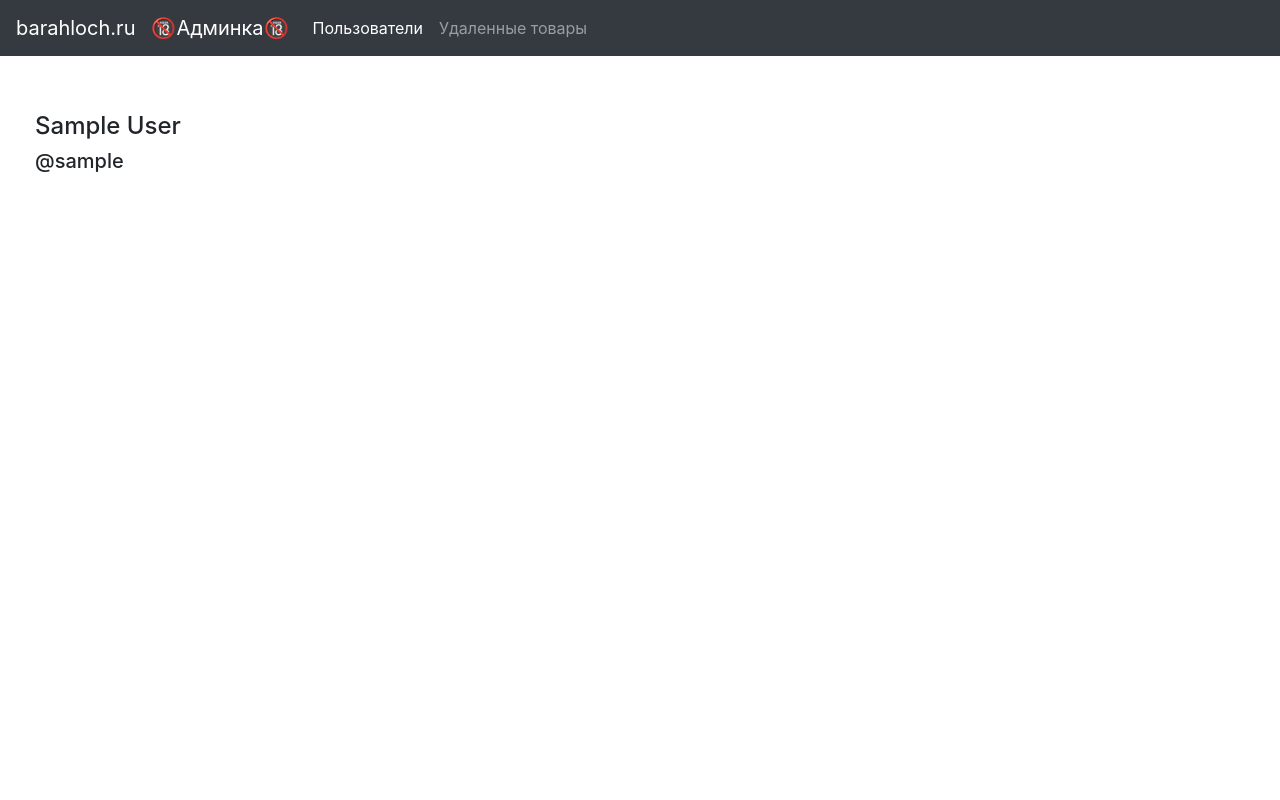
After one commit to fut33v/barahloch.ru, a Django app: page /adminka in a window 1280 px wide. The commit adds this page. Run offline with Django 3.2, Linux system fonts and the light colour scheme; the visitor is signed in with stand-in values (Sample User, id 1); data comes from the database, SQL or seed files in the repository; parts of the project's set-up code (start-up, migrations or seed data) failed here and were passed over; some libraries are stand-ins or nearby versions.

Commit message:
adminka added

```diff
--- a/barahloch/context_processors.py
+++ b/barahloch/context_processors.py
@@ -1,7 +1,7 @@
 from social_django.models import UserSocialAuth
 
 from barahloch.models import Sellers, TgSellers
-from barahlochannel.settings import DOMAIN, TELEGRAM_BOT_NAME
+from barahlochannel.settings import DOMAIN, TELEGRAM_BOT_NAME, CHANNEL_NAME
 
 
 def domain(request):
@@ -9,7 +9,8 @@ def domain(request):
 
 
 def telegram_bot_name(request):
-    return {'telegram_bot_name': TELEGRAM_BOT_NAME}
+    return {'telegram_bot_name': TELEGRAM_BOT_NAME,
+            'channel': CHANNEL_NAME}
 
 
 def sellers(request):
--- a/barahloch/static/style.css
+++ b/barahloch/static/style.css
@@ -92,15 +92,15 @@ header {
 .vk-logo {
     width: 3vw;
 }
-
 .vk-logo-sellers {
     width: 3vw;
 }
-
+.vk-logo-user {
+    width: 2vw;
+}
 .vk-logo-goods {
     width: 4vw;
 }
-
 .link-img {
     text-decoration: none !important;
 }
--- /dev/null
+++ b/barahloch/templates/admin/admin.html
@@ -0,0 +1,45 @@
+<!DOCTYPE html>
+
+{% load static %}
+
+<html lang="en">
+{% include "head.html" with title=Админка %}
+<body>
+{% include "admin/header.html" %}
+
+<div class="content">
+
+    <div class="container-fluid">
+        <div class="row row-cols-6">
+            {% for u in users %}
+            {% if forloop.counter0|divisibleby:6 %}
+        </div><br><div class="row row-cols-6">
+        {% endif %}
+        <div class="col-2">
+            <h4>{{u.first_name}} {{u.last_name}}</h4>
+            <h5>@{{u.username}}</h5>
+            {% if u.user_vk %}
+            <div class="mt-3">
+                <a href="https://vk.com/id{{u.user_vk.uid}}" class="text-decoration-none">
+                    <img class="vk-logo-user" src="{% static 'vk-logo.svg' %}" alt="ВКонтакте"/>
+                </a>
+                <span>@id{{u.user_vk.uid}}</span>
+            </div>
+            {% endif %}
+            {% if u.user_tg %}
+            <div class="mt-3">
+                <a href="https://t.me/{{u.user_tg.username}}" class="text-decoration-none">
+                    <img class="vk-logo-user" src="{% static 'tg-logo.svg' %}" alt="ВКонтакте"/>
+                </a>
+                <span>@id{{u.user_tg.uid}}</span>
+            </div>
+            {% endif %}
+        </div>
+        {% endfor %}
+        </div>
+    </div>
+
+</div>
+
+</body>
+</html>
--- /dev/null
+++ b/barahloch/templates/admin/header.html
@@ -0,0 +1,35 @@
+{% load static %}
+
+{% with request.resolver_match.view_name as view_name %}
+
+<header>
+    <nav class="navbar navbar-expand-xl navbar-dark bg-dark">
+
+        <a class="navbar-brand" href="/">barahloch.ru</a>
+        <span class="navbar-brand">🔞Админка🔞</span>
+
+        <ul class="navbar-nav mr-auto">
+
+            {% ifequal view_name "admin_view" %}
+            <li class="nav-item active">
+                {% else %}
+            <li class="nav-item">
+                {% endifequal %}
+                <a class="nav-link" href="{% url 'admin_view' %}">Пользователи<span class="sr-only">(current)</span></a>
+            </li>
+
+            {% ifequal view_name "admin_hidden_goods" %}
+            <li class="nav-item active">
+                {% else %}
+            <li class="nav-item">
+                {% endifequal %}
+                <a class="nav-link" href="{% url 'admin_hidden_goods' %}">Удаленные товары<span class="sr-only">(current)</span></a>
+            </li>
+
+
+        </ul>
+    </nav>
+</header>
+
+
+{% endwith %}
--- a/barahloch/templates/good_state.html
+++ b/barahloch/templates/good_state.html
@@ -1,8 +1,8 @@
 {% ifequal g.state 'SOLD' %}
-<div class="alert-success mb-0" role="alert">
+<div class="alert-secondary mb-0" role="alert">
 {% endifequal %}
 {% ifequal g.state 'SHOW' %}
-<div class="alert-primary mb-0" role="alert">
+<div class="alert-success mb-0" role="alert">
 {% endifequal %}
 {% ifequal g.state 'HIDDEN' %}
 <div class="alert-danger mb-0" role="alert">
--- a/barahloch/templates/header.html
+++ b/barahloch/templates/header.html
@@ -51,6 +51,12 @@
         <a class="nav-link" href="{% url 'goods_duplicates' %}">Дубликаты</a>
     </li>
 
+    {% if user.is_superuser %}
+    <li class="nav-item">
+        <a class="nav-link" href="{% url 'admin_view' %}">Админка</a>
+    </li>
+    {% endif %}
+
 </ul>
 
 <span class="navbar-text">
--- a/barahloch/templates/pagination.html
+++ b/barahloch/templates/pagination.html
@@ -1,3 +1,4 @@
+{% if page %}
 <div class="pagination-container">
     <nav>
         <ul class="pagination pagination-lg">
@@ -19,3 +20,4 @@
         </ul>
     </nav>
 </div>
+{% endif %}
--- a/barahloch/urls.py
+++ b/barahloch/urls.py
@@ -28,6 +28,9 @@ urlpatterns = [
     path('login', views.login_view, name='login_view'),
     path('logout', views.logout_view, name='logout_view'),
 
+    path('adminka', views.admin_view, name='admin_view'),
+    path('adminka/hidden_goods', views.admin_hidden_goods, name='admin_hidden_goods'),
+
     path('', include('social_django.urls')),
 
 ]
--- a/barahloch/views.py
+++ b/barahloch/views.py
@@ -7,14 +7,15 @@ from social_django.models import UserSocialAuth, AbstractUserSocialAuth
 from barahlochannel.settings import ChannelEnum
 from django.db.models import Count
 from django.contrib.auth import authenticate, login, logout
-from django.contrib.auth.decorators import login_required
+from django.contrib.auth.models import User
+from django.contrib.auth.decorators import login_required, user_passes_test
 
 from . import context_processors
-from .models import Sellers, BarahlochannelGoods, BarahlochannelAlbums, Groups, Cities, TgGoods, TgSellers, ProductStateEnum
+from .models import Sellers, VkGoods, BarahlochannelAlbums, Groups, Cities, TgGoods, TgSellers, ProductStateEnum
 
 from itertools import chain
 
-_GOODS = BarahlochannelGoods
+_GOODS = VkGoods
 _ALBUMS = BarahlochannelAlbums
 
 if settings.CHANNEL == ChannelEnum.FIX:
@@ -54,18 +55,18 @@ def process_product_buttons(request):
         owner_id = ow_ph_id[0]
         photo_id = ow_ph_id[1]
         try:
-            product = BarahlochannelGoods.objects.get(vk_owner_id=owner_id, vk_photo_id=photo_id)
-        except BarahlochannelGoods.DoesNotExist:
+            product = VkGoods.objects.get(vk_owner_id=owner_id, vk_photo_id=photo_id)
+        except VkGoods.DoesNotExist:
             product = None
 
     if not product:
         return
 
     products = None
-    if isinstance(product, BarahlochannelGoods):
-        products = BarahlochannelGoods.objects.filter(hash=product.hash)
+    if isinstance(product, VkGoods):
+        products = VkGoods.objects.filter(hash=product.hash)
     elif isinstance(product, TgGoods):
-        products = BarahlochannelGoods.objects.filter(hash=product.hash)
+        products = TgGoods.objects.filter(hash=product.hash)
 
     if not products:
         return
@@ -104,7 +105,7 @@ def sellers_list(request):
     sellers_for_goods = _GOODS.objects.values('seller_id')
 
     sellers = Sellers.objects.filter(vk_id__in=sellers_for_goods).order_by('vk_id')
-    sellers = sellers.annotate(counter=Count('barahlochannelgoods')).order_by('-counter')
+    sellers = sellers.annotate(counter=Count('vkgoods')).order_by('-counter')
 
     paginator = Paginator(sellers, 4*30)
     page_number = request.GET.get('page')
@@ -126,13 +127,12 @@ def seller_detail(request, pk):
             city = None
 
     paginator = Paginator(goods, 1*30)
-    channel = _CHANNEL
 
     page_number = request.GET.get('page')
     page_obj = paginator.get_page(page_number)
 
     return render(request, 'vkontakte/seller_detail.html', {
-        'seller': seller, 'goods': page_obj, 'city': city, 'channel': channel, 'pagination': True})
+        'seller': seller, 'goods': page_obj, 'city': city, 'pagination': True})
 
 
 def cities_list(request):
@@ -155,52 +155,40 @@ def city_page(request, pk):
     page_number = request.GET.get('page')
     page_obj = paginator.get_page(page_number)
 
-    channel = _CHANNEL
-
     return render(request, 'city/city_goods.html', {
-        'city': city, 'goods': page_obj, 'count': count, 'channel': channel, 'pagination': True})
+        'city': city, 'goods': page_obj, 'count': count, 'pagination': True})
 
 
 def city_sellers(request, pk):
     city = get_object_or_404(Cities, pk=pk)
     sellers_for_goods = _GOODS.objects.values('seller_id')
     sellers = Sellers.objects.filter(city_id=pk, vk_id__in=sellers_for_goods)
-    sellers = sellers.annotate(counter=Count('barahlochannelgoods')).order_by('-counter')
+    sellers = sellers.annotate(counter=Count('vkgoods')).order_by('-counter')
 
     return render(request, 'city/city_sellers.html', {'sellers': sellers, 'city': city})
 
 
 @process_product_buttons_decorator
 def goods_list(request):
-    goods = _GOODS.objects.exclude(state='HIDDEN').order_by('-date')
+    vk_goods = _GOODS.objects.exclude(state='HIDDEN').order_by('-date')
     tg_goods = TgGoods.objects.exclude(state='HIDDEN').order_by('-date')
 
-    goods = list(chain(tg_goods, goods))
+    goods = list(chain(tg_goods, vk_goods))
     goods.sort(key=lambda g: g.date, reverse=True)
 
     paginator = Paginator(goods, 11*3)
     page_number = request.GET.get('page')
     page_obj = paginator.get_page(page_number)
 
-    channel = _CHANNEL
-    # vk_user_id = None
-    # if request.user.is_authenticated:
-    #     user = request.user
-    #     try:
-    #         vk_user_id = int(user.social_auth.get(provider='vk-oauth2').uid)
-    #     except UserSocialAuth.DoesNotExist:
-    #         vk_user_id = None
-
     return render(request, 'goods_list.html', {
-        'goods': page_obj,
-        'channel': channel})
+        'goods': page_obj
+        })
 
 
 @process_product_buttons_decorator
 def goods_hash(request, photo_hash):
     goods = _GOODS.objects.filter(hash=photo_hash).order_by('-date')
-    channel = _CHANNEL
-    return render(request, 'goods_hash.html', {'goods': goods, 'channel': channel})
+    return render(request, 'goods_hash.html', {'goods': goods})
 
 
 @process_product_buttons_decorator
@@ -221,15 +209,12 @@ def goods_duplicates(request):
     page_number = request.GET.get('page')
     page_obj = paginator.get_page(page_number)
 
-    channel = _CHANNEL
-
-    return render(request, 'goods_duplicates.html', {'goods': page_obj, 'channel': channel})
+    return render(request, 'goods_duplicates.html', {'goods': page_obj})
 
 
 def good_detail(request, owner_id, photo_id):
     good = get_object_or_404(_GOODS, vk_owner_id=owner_id, vk_photo_id=photo_id)
-    channel = _CHANNEL
-    return render(request, 'vkontakte/good_detail.html', {'good': good, 'channel': channel})
+    return render(request, 'vkontakte/good_detail.html', {'good': good})
 
 
 def albums_list(request):
@@ -262,16 +247,12 @@ def telegram_goods_list(request):
     paginator = Paginator(goods, 11*3)
     page_number = request.GET.get('page')
     page_obj = paginator.get_page(page_number)
-
-    channel = _CHANNEL
-
-    return render(request, 'telegram/goods_list.html', {'goods': page_obj, 'channel': channel})
+    return render(request, 'telegram/goods_list.html', {'goods': page_obj})
 
 
 def telegram_good_detail(request, tg_post_id):
     good = get_object_or_404(TgGoods, tg_post_id=tg_post_id)
-    channel = _CHANNEL
-    return render(request, 'telegram/good_detail.html', {'good': good, 'channel': channel})
+    return render(request, 'telegram/good_detail.html', {'good': good})
 
 
 @process_product_buttons_decorator
@@ -282,9 +263,7 @@ def telegram_goods_category(request, category):
     page_number = request.GET.get('page')
     page_obj = paginator.get_page(page_number)
 
-    channel = _CHANNEL
-
-    return render(request, 'telegram/goods_list.html', {'goods': page_obj, 'channel': channel})
+    return render(request, 'telegram/goods_list.html', {'goods': page_obj})
 
 
 @process_product_buttons_decorator
@@ -293,16 +272,17 @@ def telegram_seller_detail(request, tg_user_id):
     goods = TgGoods.objects.filter(tg_user_id=seller.tg_user_id).order_by('-date')
 
     paginator = Paginator(goods, 1*30)
-    channel = _CHANNEL
-
     page_number = request.GET.get('page')
     page_obj = paginator.get_page(page_number)
 
     return render(request, 'telegram/seller_detail.html', {
-        'seller': seller, 'goods': page_obj, 'channel': channel, 'pagination': True})
+        'seller': seller, 'goods': page_obj, 'pagination': True})
 
 
 def login_view(request):
+    if request.user.is_authenticated:
+        return redirect('profile_view')
+
     if 'login' in request.GET and 'password' in request.GET:
         username = request.GET['login']
         password = request.GET['password']
@@ -337,7 +317,7 @@ def profile_view(request):
     if tg_user_id:
         tg_goods = TgGoods.objects.filter(tg_user_id=tg_user_id).order_by('-date')
     if vk_user_id:
-        vk_goods = BarahlochannelGoods.objects.filter(seller_id=vk_user_id).order_by('-date')
+        vk_goods = VkGoods.objects.filter(seller_id=vk_user_id).order_by('-date')
 
     goods = list(chain(tg_goods, vk_goods))
     goods.sort(key=lambda g: g.date, reverse=True)
@@ -347,6 +327,49 @@ def profile_view(request):
     page_obj = paginator.get_page(page_number)
 
     return render(request, 'profile.html', {
-        'goods': page_obj,
-        'channel': _CHANNEL
+        'goods': page_obj
     })
+
+
+@user_passes_test(lambda u: u.is_superuser)
+def admin_view(request):
+    # get users
+    users = User.objects.all()
+
+    for user in users:
+        try:
+            user_vk = user.social_auth.get(provider='vk-oauth2')
+        except UserSocialAuth.DoesNotExist:
+            user_vk = None
+        user.user_vk = user_vk
+
+        try:
+            user_tg = user.social_auth.get(provider='telegram')
+        except UserSocialAuth.DoesNotExist:
+            user_tg = None
+        if user_tg:
+            extra_data = user_tg.extra_data
+            if 'username' in extra_data:
+                if len(extra_data['username']) != 0:
+                    tg_username = extra_data['username'][0]
+                    user_tg.username = tg_username
+        user.user_tg = user_tg
+
+    return render(request, 'admin/admin.html', {'users': users})
+
+
+@user_passes_test(lambda u: u.is_superuser)
+@process_product_buttons_decorator
+def admin_hidden_goods(request):
+
+    vk_goods = VkGoods.objects.filter(state='HIDDEN').order_by('-date')
+    tg_goods = TgGoods.objects.filter(state='HIDDEN').order_by('-date')
+
+    goods = list(chain(tg_goods, vk_goods))
+    goods.sort(key=lambda g: g.date, reverse=True)
+
+    paginator = Paginator(goods, 11*3)
+    page_number = request.GET.get('page')
+    page_obj = paginator.get_page(page_number)
+
+    return render(request, 'admin/hidden_goods.html', {'goods': page_obj})
```
Also changed, not shown: barahloch/models.py (+4 -4 lines), barahloch/templates/admin/hidden_goods.html (added, +15 -0 lines), barahloch/templates/admin/users.html (added, +10 -0 lines), barahlochannel/settings.py (+16 -10 lines).
